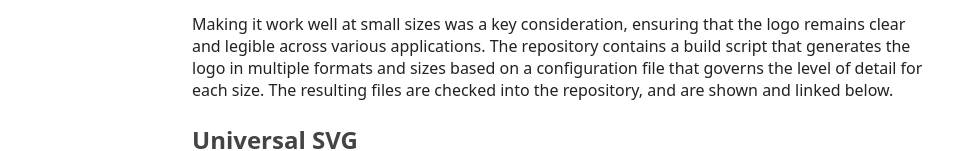
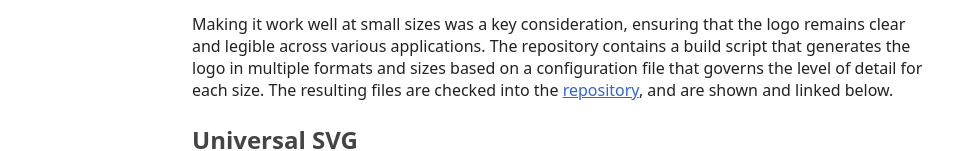
Before and after one commit to dokuwiki/logo, a website: page index.html in a window 1280 px wide. Shown: the part 211-362 px from the top of the page, without its empty margins (0-969 px from the left). Drawn offline with Linux system fonts and the light colour scheme.

Commit message:
link back to repo and pages

```diff
--- a/index.html
+++ b/index.html
@@ -25,7 +25,8 @@
             Making it work well at small sizes was a key consideration, ensuring that the logo remains clear and legible
             across various applications. The repository contains a build script that generates the logo in multiple
             formats and sizes based on a configuration file that governs the level of detail for each size.
-            The resulting files are checked into the repository, and are shown and linked below.
+            The resulting files are checked into the <a href="https://github.com/dokuwiki/logo">repository</a>,
+            and are shown and linked below.
         </p>
     </section>
 
```
Also changed, not shown: README.md.
